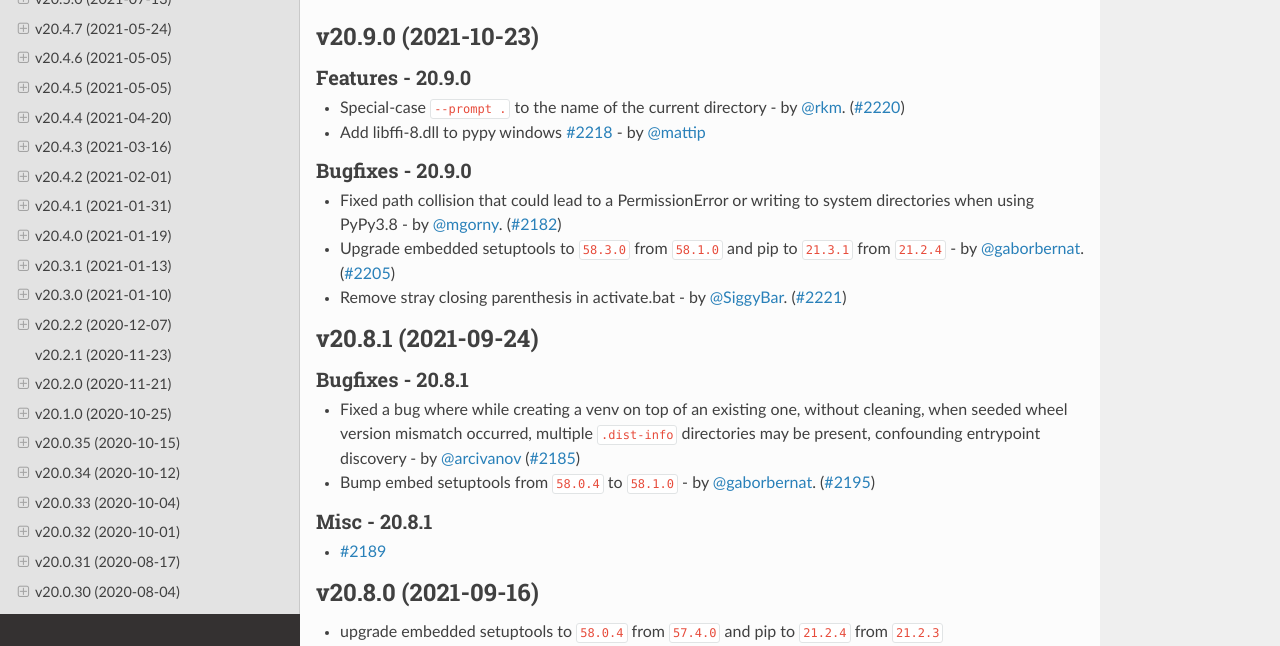
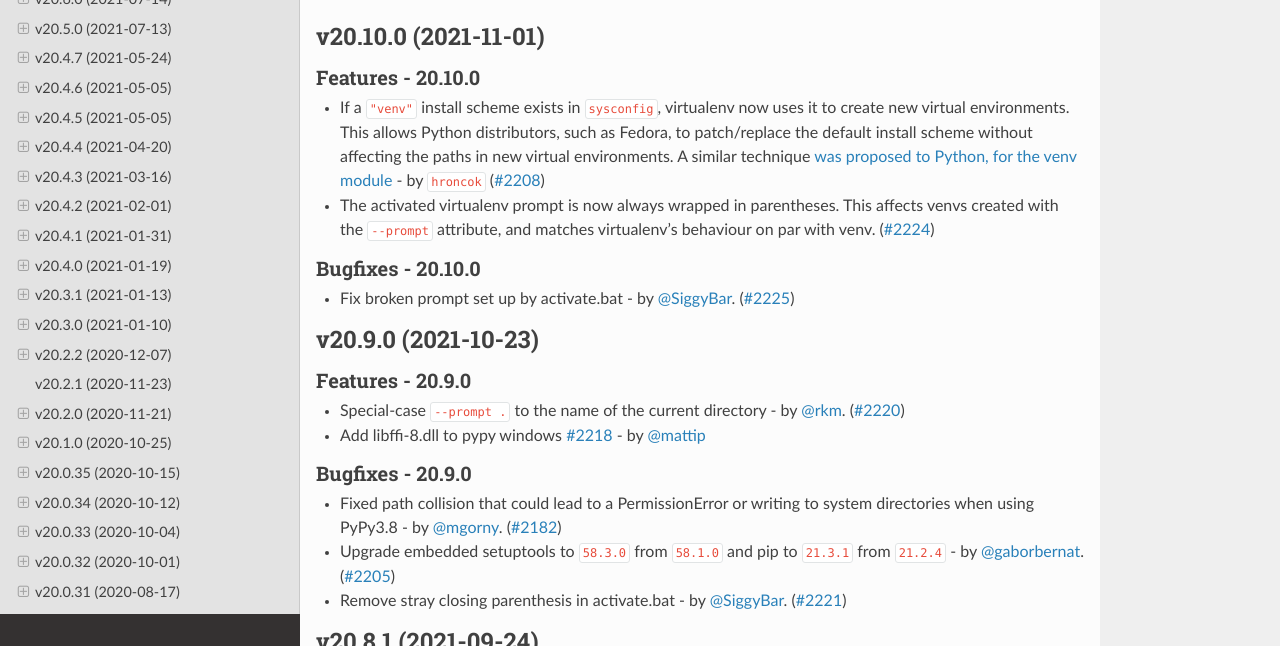
Before and after one commit to pypa/virtualenv, a Sphinx documentation site: the page built from docs/changelog.rst, in a window 1280 px wide and 900 px high, cut to the strip 254-900 px from the top of the window. Built offline with Sphinx 7.4.7 and the Read the Docs theme 2.0.0, drawn with Linux system fonts in a browser that asks for light colours; pages that are not in the unit, such as notebooks, are missing from menus; the version number could not be read and is left out; some of the changed text lies outside the part shown.

Commit message:
Fix release docs (#2229)
Co-authored-by: pre-commit-ci[bot] <66853113+pre-commit-ci[bot]@users.noreply.github.com>

```diff
--- a/docs/changelog.rst
+++ b/docs/changelog.rst
@@ -4,6 +4,24 @@ Release History
 .. include:: _draft.rst
 
 .. towncrier release notes start
+
+v20.10.0 (2021-11-01)
+---------------------
+
+Features - 20.10.0
+~~~~~~~~~~~~~~~~~~
+- If a ``"venv"`` install scheme exists in ``sysconfig``, virtualenv now uses it to create new virtual environments.
+  This allows Python distributors, such as Fedora, to patch/replace the default install scheme without affecting
+  the paths in new virtual environments.
+  A similar technique `was proposed to Python, for the venv module <https://bugs.python.org/issue45413>`_ - by ``hroncok`` (`#2208 <https://github.com/pypa/virtualenv/issues/2208>`_)
+- The activated virtualenv prompt is now always wrapped in parentheses. This
+  affects venvs created with the ``--prompt`` attribute, and matches virtualenv's
+  behaviour on par with venv. (`#2224 <https://github.com/pypa/virtualenv/issues/2224>`_)
+
+Bugfixes - 20.10.0
+~~~~~~~~~~~~~~~~~~
+- Fix broken prompt set up by activate.bat - by :user:`SiggyBar`. (`#2225 <https://github.com/pypa/virtualenv/issues/2225>`_)
+
 
 v20.9.0 (2021-10-23)
 --------------------
--- a/docs/changelog/2208.feature.rst
+++ /dev/null
@@ -1,4 +0,0 @@
-If a ``"venv"`` install scheme exists in ``sysconfig``, virtualenv now uses it to create new virtual environments.
-This allows Python distributors, such as Fedora, to patch/replace the default install scheme without affecting
-the paths in new virtual environments.
-A similar technique `was proposed to Python, for the venv module <https://bugs.python.org/issue45413>`_ - by ``hroncok``
--- a/docs/changelog/2224.feature.rst
+++ /dev/null
@@ -1,3 +0,0 @@
-The activated virtualenv prompt is now always wrapped in parentheses. This
-affects venvs created with the ``--prompt`` attribute, and matches virtualenv's
-behaviour on par with venv.
--- a/docs/changelog/2225.bugfix.rst
+++ /dev/null
@@ -1 +0,0 @@
-Fix broken prompt set up by activate.bat - by :user:`SiggyBar`.
--- a/setup.cfg
+++ b/setup.cfg
@@ -40,7 +40,7 @@ project_urls =
 [options]
 packages = find:
 install_requires =
-    backports.entry_points_selectable>=1.0.4
+    backports.entry-points-selectable>=1.0.4
     distlib>=0.3.1,<1
     filelock>=3.2,<4
     platformdirs>=2,<3
@@ -94,7 +94,7 @@ docs =
     towncrier>=21.3
 testing =
     coverage>=4
-    coverage_enable_subprocess>=1
+    coverage-enable-subprocess>=1
     flaky>=3
     pytest>=4
     pytest-env>=0.6.2
```
Also changed, not shown: .pre-commit-config.yaml, 1 other file.
